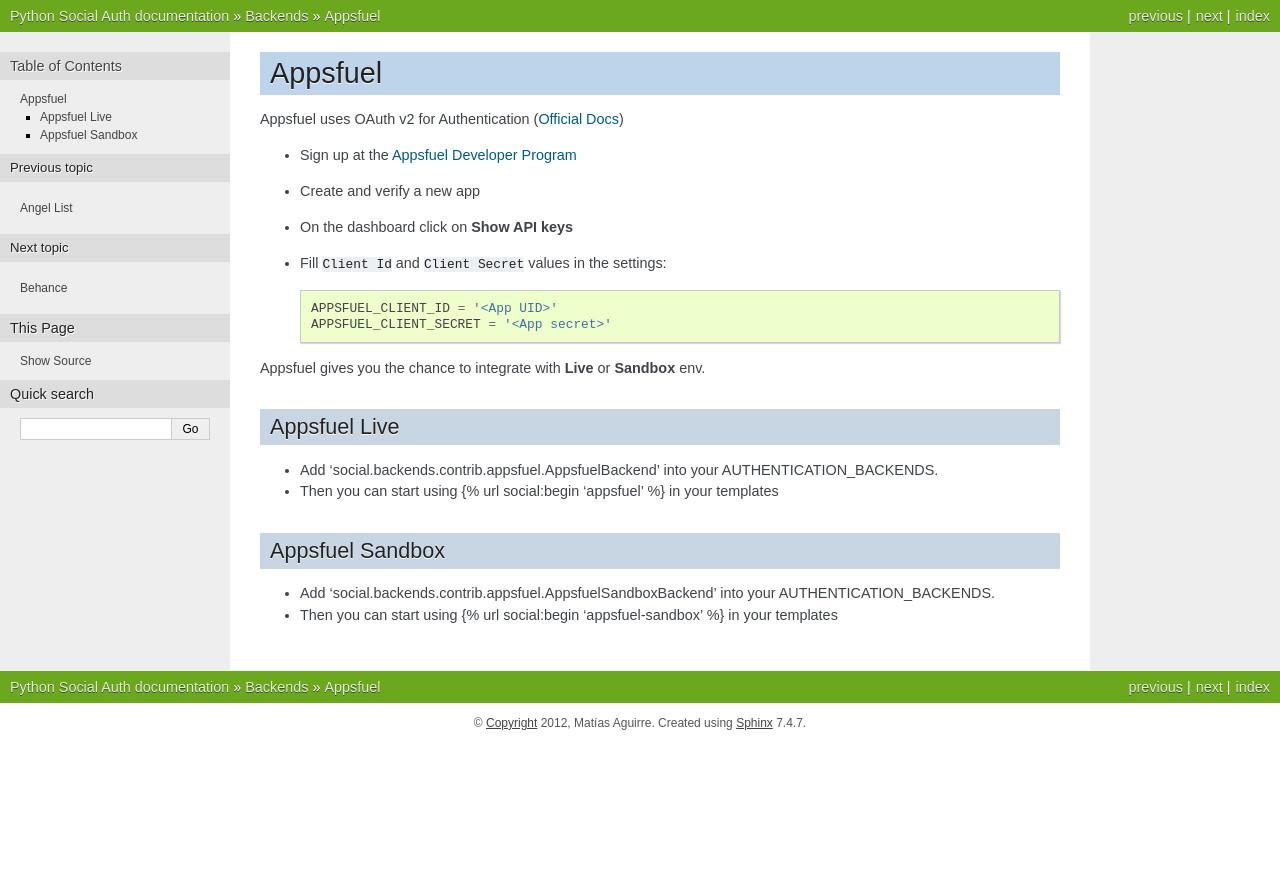
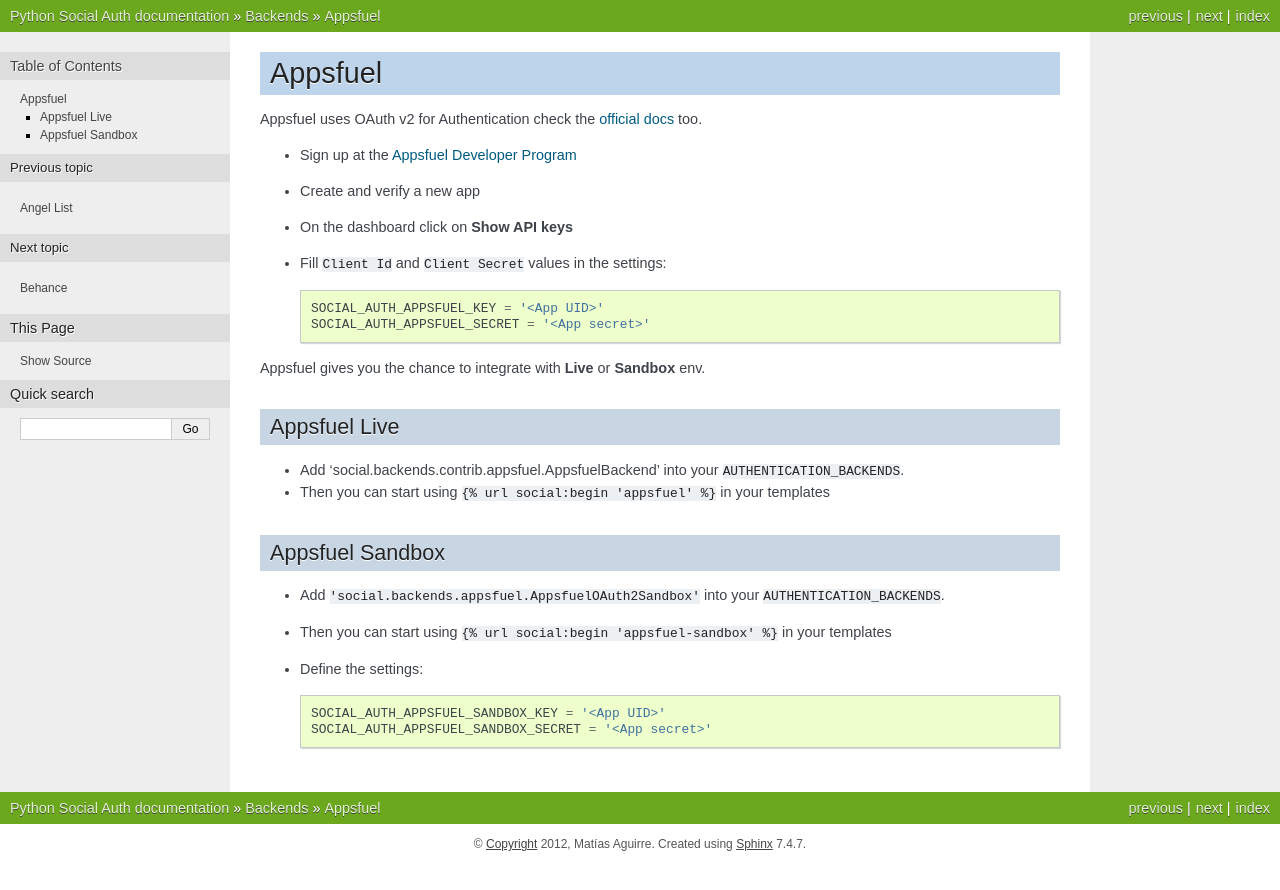
Before and after one commit to omab/python-social-auth, a Sphinx documentation site: the page built from docs/backends/appsfuel.rst, in a window 1280 px wide. Shown: the top 890 px of the page. Built offline with Sphinx 7.4.7, drawn with Linux system fonts in a browser that asks for light colours.

Commit message:
Small fixes to apfuel doc. Refs #59

```diff
--- a/docs/backends/appsfuel.rst
+++ b/docs/backends/appsfuel.rst
@@ -1,6 +1,7 @@
 Appsfuel
 ========
-Appsfuel uses OAuth v2 for Authentication (`Official Docs`_)
+
+Appsfuel uses OAuth v2 for Authentication check the `official docs`_ too.
 
 - Sign up at the `Appsfuel Developer Program`_
 
@@ -10,25 +11,36 @@ Appsfuel uses OAuth v2 for Authentication (`Official Docs`_)
 
 - Fill ``Client Id`` and ``Client Secret`` values in the settings::
 
-      APPSFUEL_CLIENT_ID = '<App UID>'
-      APPSFUEL_CLIENT_SECRET = '<App secret>'
+      SOCIAL_AUTH_APPSFUEL_KEY = '<App UID>'
+      SOCIAL_AUTH_APPSFUEL_SECRET = '<App secret>'
 
 Appsfuel gives you the chance to integrate with **Live** or **Sandbox** env.
+
 
 Appsfuel Live
 -------------
 
-- Add 'social.backends.contrib.appsfuel.AppsfuelBackend' into your AUTHENTICATION_BACKENDS.
+- Add 'social.backends.contrib.appsfuel.AppsfuelBackend' into your
+  ``AUTHENTICATION_BACKENDS``.
 
-- Then you can start using {% url social:begin 'appsfuel' %} in your templates
+- Then you can start using ``{% url social:begin 'appsfuel' %}`` in your
+  templates
+
 
 Appsfuel Sandbox
 ----------------
 
-- Add 'social.backends.contrib.appsfuel.AppsfuelSandboxBackend' into your AUTHENTICATION_BACKENDS.
+- Add ``'social.backends.appsfuel.AppsfuelOAuth2Sandbox'`` into your
+  ``AUTHENTICATION_BACKENDS``.
 
-- Then you can start using {% url social:begin 'appsfuel-sandbox' %} in your templates
+- Then you can start using ``{% url social:begin 'appsfuel-sandbox' %}`` in
+  your templates
+
+- Define the settings::
+
+    SOCIAL_AUTH_APPSFUEL_SANDBOX_KEY = '<App UID>'
+    SOCIAL_AUTH_APPSFUEL_SANDBOX_SECRET = '<App secret>'
 
 
-.. _Official Docs: http://docs.appsfuel.com/api_reference#api_integration
+.. _official docs: http://docs.appsfuel.com/api_reference#api_integration
 .. _Appsfuel Developer Program: https://developer.appsfuel.com
```
Also changed, not shown: 1 other file.
